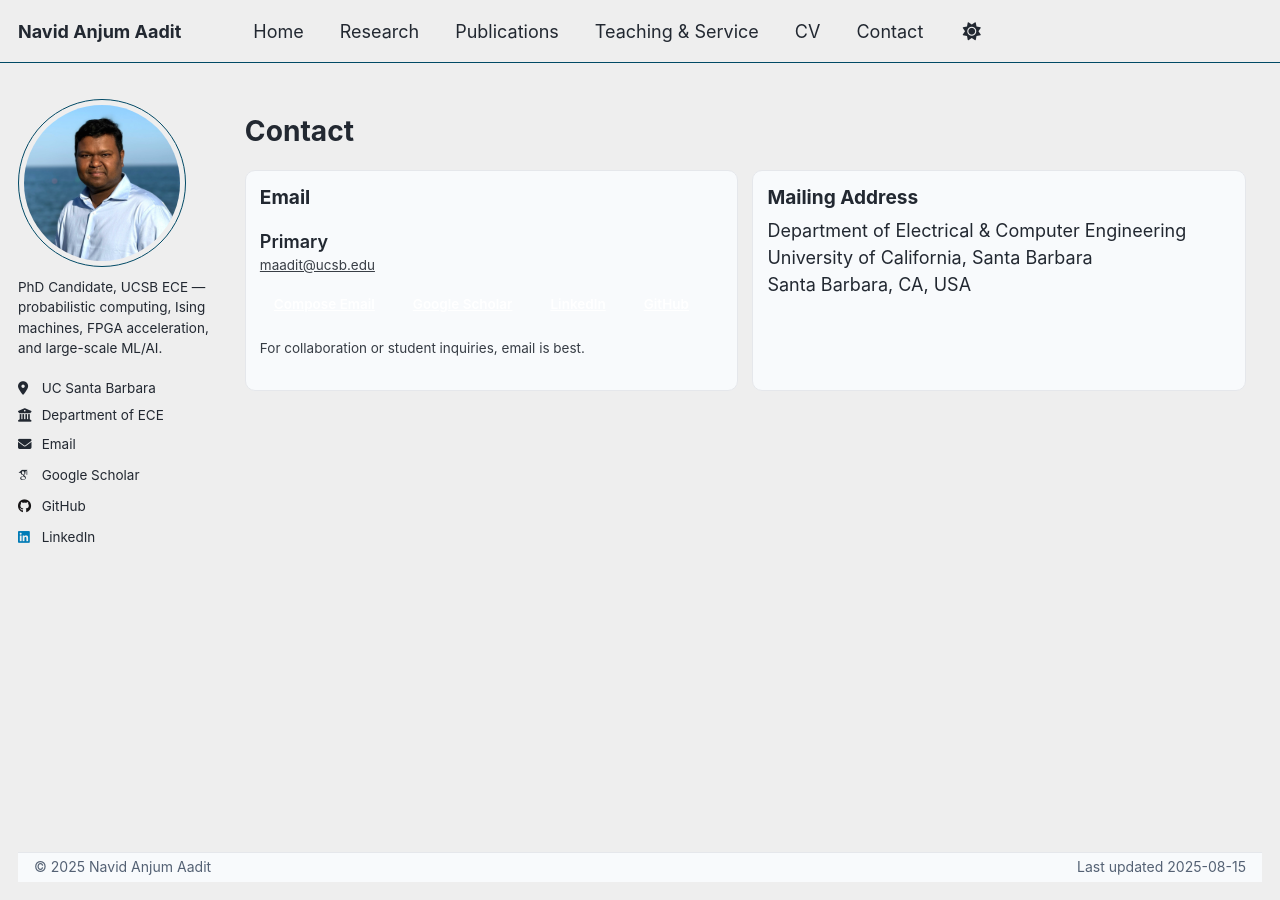
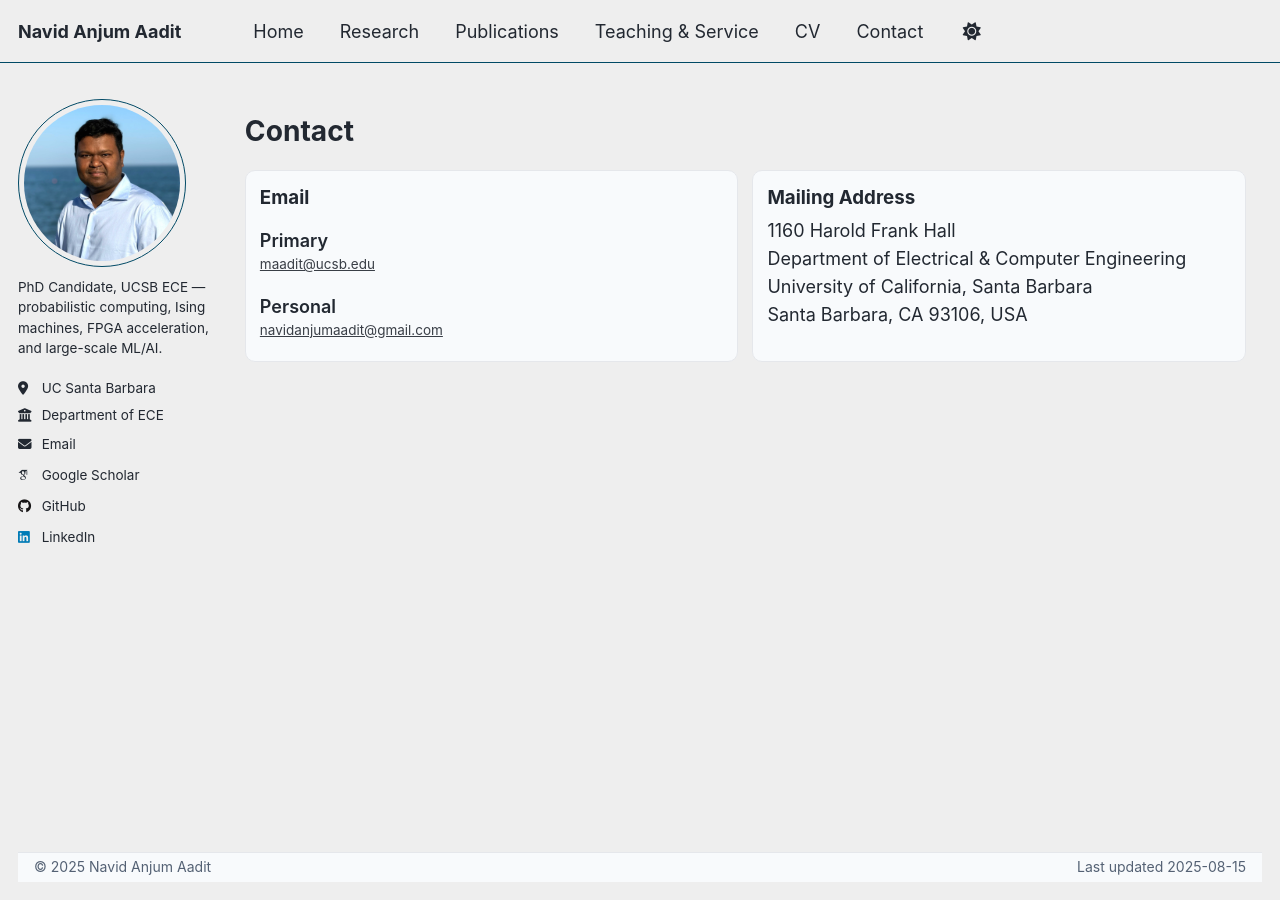
Before and after one commit to navidaadit/navidaadit.github.io, a Jekyll site: the page built from _pages/contact.md, in a window 1280 px wide. Built offline with Jekyll 4.4.1, drawn with Linux system fonts in a browser that asks for light colours; some web fonts are replaced.

Commit message:
Update contact.md

```diff
--- a/_pages/contact.md
+++ b/_pages/contact.md
@@ -5,45 +5,36 @@ title: "Contact"
 author_profile: true
 ---
 
-<!-- Page-scoped styles (theme-aware) -->
+<!-- Page-scoped styles (minimal, theme-aware) -->
 <style>
-.grid-2{display:grid;grid-template-columns:repeat(2,minmax(0,1fr));gap:14px;margin:.6rem 0 1.1rem;}
-.card{border:1px solid var(--footer-border,#e5e7eb);background:var(--footer-bg,#f8fafc);border-radius:10px;padding:14px;}
-.card h3{margin:.1rem 0 .4rem;font-size:1.06rem}
-.kv{margin:.25rem 0;}
+.grid-2{display:grid;grid-template-columns:repeat(2,minmax(0,1fr));gap:14px;margin:.6rem 0 1.1rem}
+.card{border:1px solid var(--footer-border,#e5e7eb);background:var(--footer-bg,#f8fafc);border-radius:10px;padding:14px}
+.card h3{margin:.1rem 0 .45rem;font-size:1.04rem}
+.kv{margin:.25rem 0}
 .kv dt{font-weight:600}
 .kv dd{margin:0 0 .4rem 0}
-.btn{display:inline-block;font-weight:600;text-decoration:none;border-radius:8px;padding:10px 14px;border:1px solid transparent;transition:transform .02s ease,background-color .2s ease,border-color .2s ease;}
-.btn:active{transform:translateY(1px);}
-.btn--soft{background:transparent;color:inherit;border-color:var(--footer-border,#e5e7eb)}
-.btn-row{display:flex;flex-wrap:wrap;gap:10px;margin-top:.5rem}
+address{font-style:normal;line-height:1.55}
 @media (max-width:980px){.grid-2{grid-template-columns:1fr}}
-address{font-style:normal;line-height:1.5}
-.small{font-size:.92rem;opacity:.9}
 </style>
 
 <div class="grid-2">
   <div class="card">
     <h3>Email</h3>
-    <div class="kv">
+    <dl class="kv">
       <dt>Primary</dt>
       <dd><a href="mailto:maadit@ucsb.edu">maadit@ucsb.edu</a></dd>
-    </div>
-    <div class="btn-row">
-      <a class="btn btn--soft" href="mailto:maadit@ucsb.edu">Compose Email</a>
-      <a class="btn btn--soft" href="https://scholar.google.com/citations?user=KXA0nl4AAAAJ&hl=en">Google Scholar</a>
-      <a class="btn btn--soft" href="https://www.linkedin.com/in/navidanjumaadit/">LinkedIn</a>
-      <a class="btn btn--soft" href="https://github.com/navidaadit">GitHub</a>
-    </div>
-    <p class="small" style="margin-top:.6rem">For collaboration or student inquiries, email is best.</p>
+      <dt>Personal</dt>
+      <dd><a href="mailto:navidanjumaadit@gmail.com">navidanjumaadit@gmail.com</a></dd>
+    </dl>
   </div>
 
   <div class="card">
     <h3>Mailing Address</h3>
     <address>
+      1160 Harold Frank Hall<br>
       Department of Electrical &amp; Computer Engineering<br>
       University of California, Santa Barbara<br>
-      Santa Barbara, CA, USA
+      Santa Barbara, CA 93106, USA
     </address>
   </div>
 </div>
```
